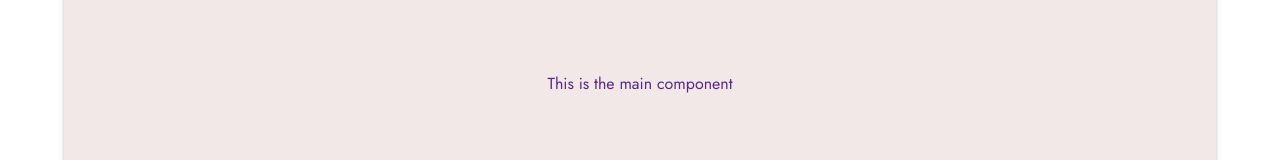
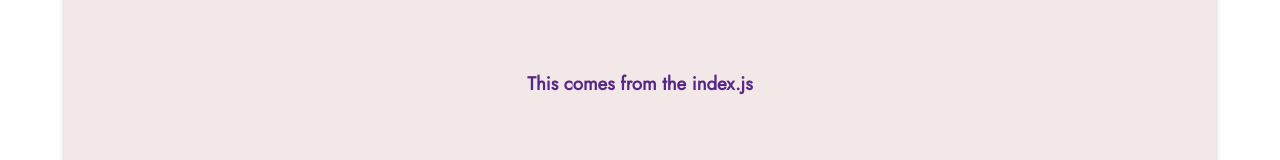
Before and after one commit to actyralf/test-lottie, a Next.js app: page / in a window 1280 px wide. Shown: the part 356-516 px from the top of the page. Built offline with nearby package versions, Linux system fonts and the light colour scheme.

Commit message:
changed position of components to app.js

```diff
--- a/components/Main.js
+++ b/components/Main.js
@@ -1,8 +1,7 @@
-import styled from "styled-components";
-/* import Link from "next/link"; */
+/* import styled from "styled-components";
 
 export default function Main() {
-  return <StyledBody>This is the main component</StyledBody>;
+  return <StyledBody></StyledBody>;
 }
 
 const StyledBody = styled.div`
--- a/pages/_app.js
+++ b/pages/_app.js
@@ -1,10 +1,14 @@
 import GlobalStyles from "../styles/GlobalStyles";
+import Header from "../components/Header";
+import Navigation from "../components/Navigation";
 
 function MyApp({Component, pageProps}) {
   return (
     <>
       <GlobalStyles />
+      <Header />
       <Component {...pageProps} />
+      <Navigation />
     </>
   );
 }
--- a/pages/index.js
+++ b/pages/index.js
@@ -1,13 +1,26 @@
-import Main from "../components/Main";
-import Header from "../components/Header";
-import Navigation from "../components/Navigation";
+import styled from "styled-components";
 
 export default function HomePage() {
   return (
     <div>
-      <Header />
-      <Main />
-      <Navigation />
+      <StyledBody>
+        <h3>This comes from the index.js</h3>
+      </StyledBody>
     </div>
   );
 }
+
+const StyledBody = styled.div`
+  display: flex;
+  justify-content: center;
+  align-items: center;
+  background-color: #f3e8e8;
+  color: #572887;
+  border-radius: 10px;
+  box-shadow: 0px 4px 4px rgba(0, 0, 0, 0.25);
+  width: 90vw;
+  height: 75vh;
+  gap: 20px;
+  margin-top: 10px;
+  margin-bottom: 10px;
+`;
```
